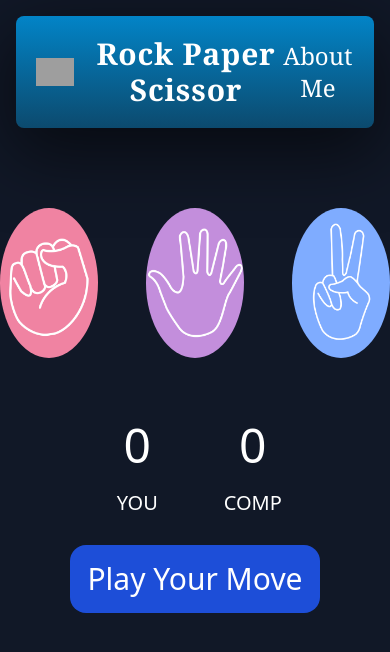
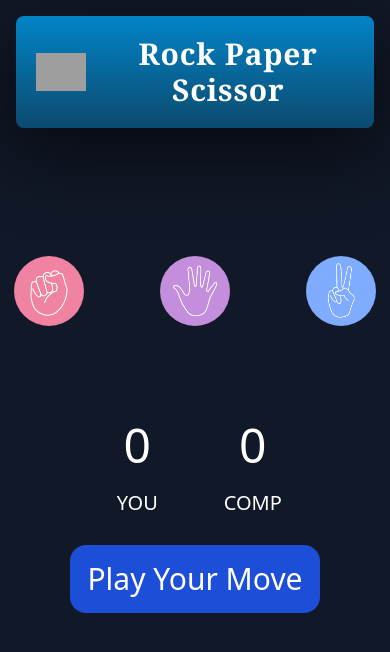
Before and after one commit to khushii-13/Stone-Paper-Scissor, a plain HTML site: page index.html in a window 390 px wide. Drawn offline with nearby package versions, Linux system fonts and the light colour scheme; grey boxes are pictures that could not be loaded.

Commit message:
30-06-2024

```diff
--- a/index.html
+++ b/index.html
@@ -20,9 +20,6 @@
             <li class="ml-4 font-extrabold text-3xl tracking-wide ">
                 Rock Paper Scissor
             </li>
-        </ul>
-        <ul class="nav-right ">
-            <li><a href="about.html">About Me</a></li>
         </ul>
     </nav>
     <div class="choices">
--- a/style.css
+++ b/style.css
@@ -21,7 +21,7 @@
     align-items: center;
 }
 
-.choice :hover  {
+.choice :hover {
     opacity: 0.3;
     cursor: pointer;
     border: 5px solid white;
@@ -34,3 +34,20 @@
     height: 150px;
     object-fit: cover;
 }
+
+@media only screen and (max-width: 600px) {
+    .logoImg {
+        width: 70px;
+        height: 70px;
+    }
+
+    .choices {
+        justify-content: space-around;
+    }
+
+    .choice {
+        display: flex;
+        justify-content: center;
+        align-items: center;
+    }
+}
```
